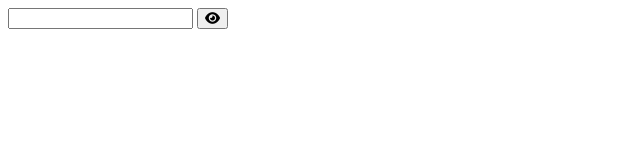
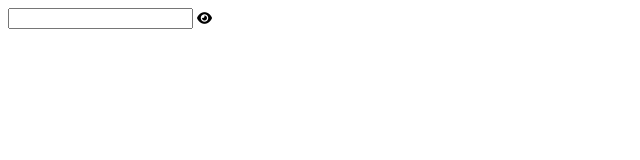
Before and after one commit to lucasdsht/MDS-FrameworkJS, a plain HTML site: page index.html in a window 1280 px wide. Shown: the full height of the page, 0-640 px from the left. Drawn offline with Linux system fonts and the light colour scheme.

Commit message:
feat: js comment & css butotn reset

```diff
--- a/style.css
+++ b/style.css
@@ -1,3 +1,13 @@
 .hidden {
     display: none;
 }
+
+button {
+    border: none;
+    margin: 0;
+    padding: 0;
+    width: auto;
+    overflow: visible;
+    background: transparent;
+    cursor: pointer;
+}
```
Also changed, not shown: script.js (+8 -0 lines).
